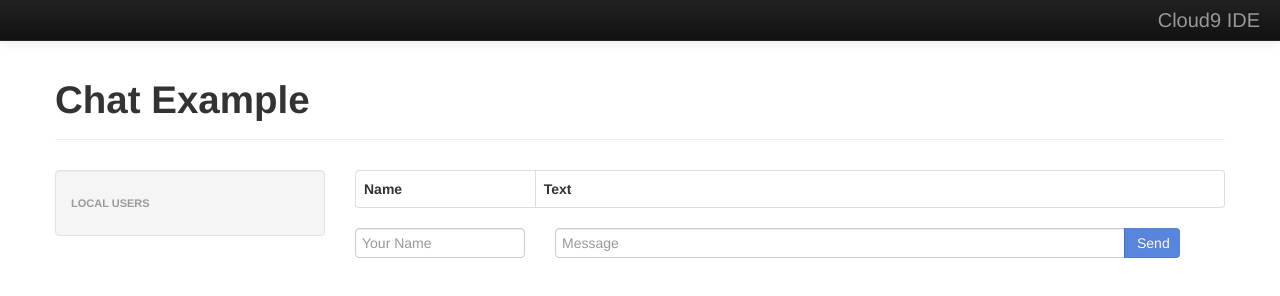
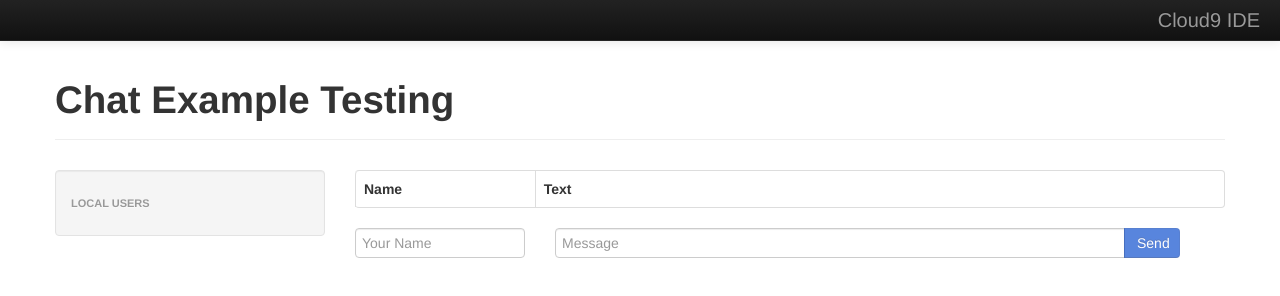
Before and after one commit to pbhatt17/nodetest, a website: page client/index.html in a window 1280 px wide. Drawn offline with nearby package versions, Linux system fonts and the light colour scheme; no server answers.

Commit message:
Changed title and header text in html file

```diff
--- a/client/index.html
+++ b/client/index.html
@@ -1,7 +1,7 @@
 <!doctype html>
 <html lang="en" ng-app>
   <head>
-    <title>Chat Example</title>
+    <title>Chat Example Testing</title>
     <meta name="viewport" content="width=device-width, initial-scale=1.0">
     <link rel="stylesheet" href="/css/bootstrap.min.css">
     <link rel="stylesheet" href="/css/bootstrap-responsive.min.css">
@@ -55,7 +55,7 @@
         </div>
       </div>
       <div class="page-header">
-        <h1>Chat Example</h1>
+        <h1>Chat Example Testing</h1>
       </div>
       <div class="row">
         <div class="span3">
```
